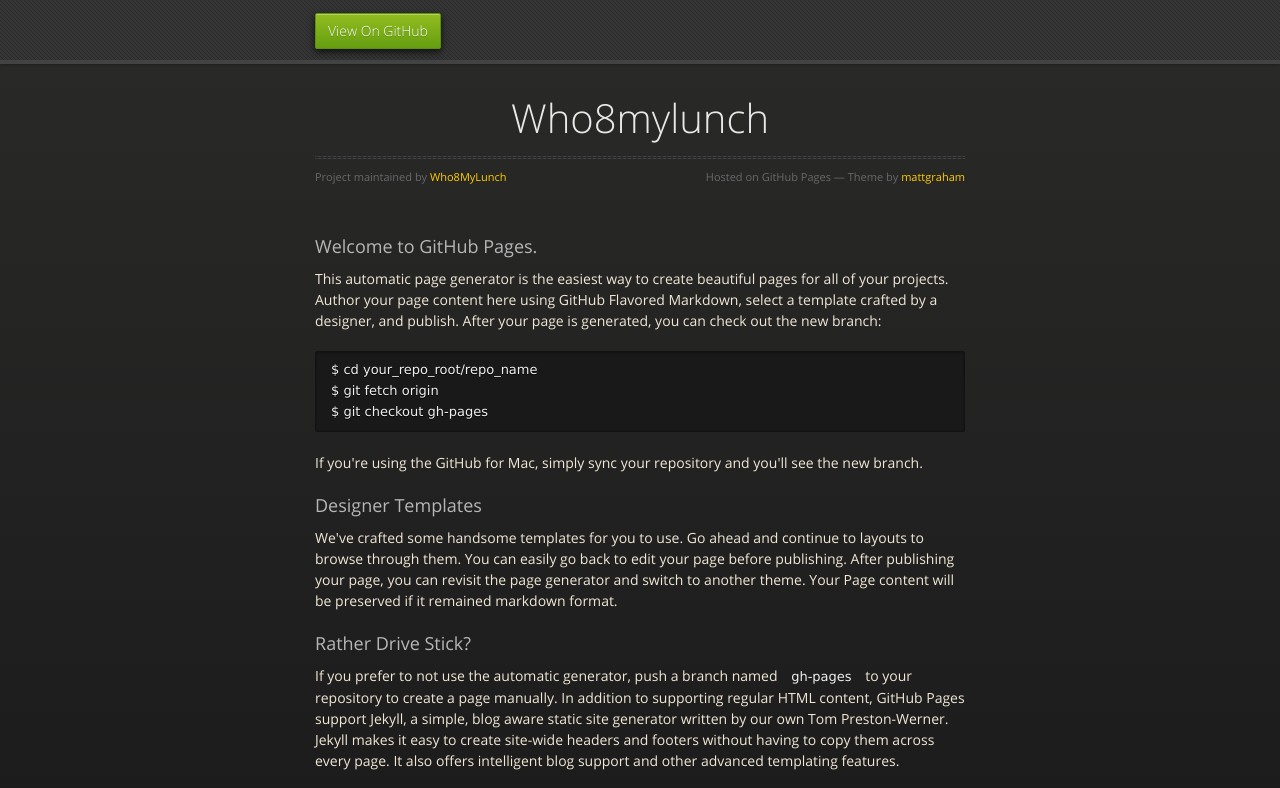
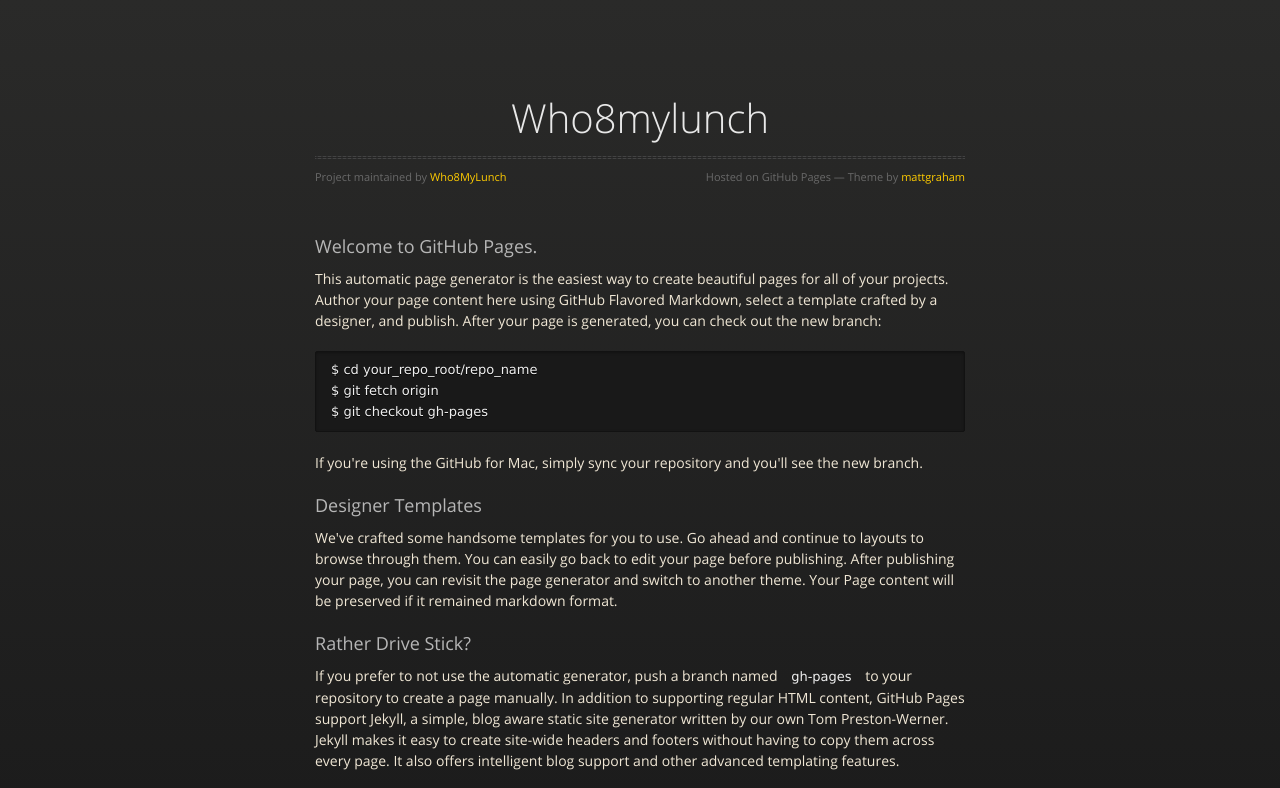
Before and after one commit to Who8MyLunch/who8mylunch.github.io, a plain HTML site: page index.html in a window 1280 px wide. Shown: the top 788 px of the page. Drawn offline with nearby package versions, Linux system fonts and the light colour scheme.

Commit message:
quick edit

```diff
--- a/index.html
+++ b/index.html
@@ -18,11 +18,6 @@
 
   </head>
   <body>
-      <div id="header">
-        <nav>
-          <li class="fork"><a href="https://github.com/Who8MyLunch">View On GitHub</a></li>
-        </nav>
-      </div><!-- end header -->
 
     <div class="wrapper">
 
```
Also changed, not shown: params.json (+2 -1 lines).
